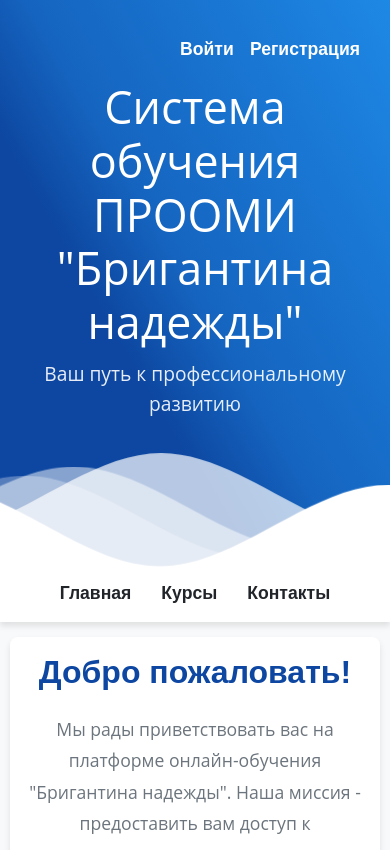
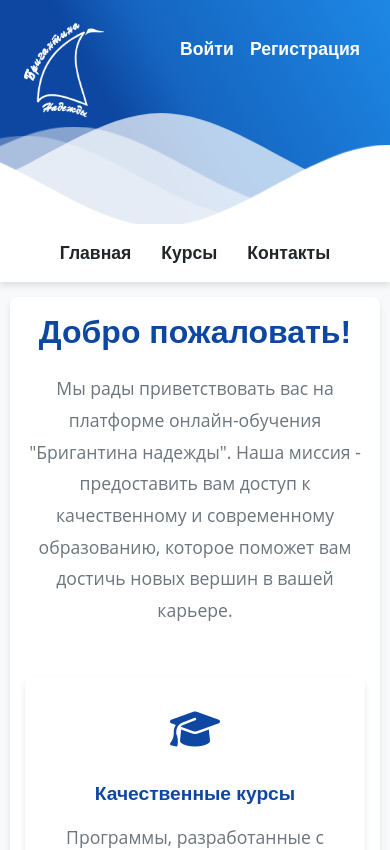
Before and after one commit to veron117/BrigantineHopeCourses, a Vue app: page / in a window 390 px wide. Shown: the top 850 px of the page. Built offline with nearby package versions, Linux system fonts and the light colour scheme.

Commit message:
Добавил логотип

```diff
--- a/src/components/Header.vue
+++ b/src/components/Header.vue
@@ -1,11 +1,16 @@
 <template>
-	<div>
+	<header>
 		<div class="header">
+			<div class="hero-logo">
+				<img src="@/assets/logo.png" alt="Бригантина надежды" />
+			</div>
 			<!--Content before waves-->
 			<div class="inner-header flex" style="height: auto">
 				<div class="hero-content">
-					<h1>Система обучения ПРООМИ "Бригантина надежды"</h1>
-					<p>Ваш путь к профессиональному развитию</p>
+					<div class="hero-text">
+						<h1>Система обучения ПРООМИ "Бригантина надежды"</h1>
+						<p>Ваш путь к профессиональному развитию</p>
+					</div>
 				</div>
 				<div class="profile-icon">
 					<template v-if="!authStore.isAuthenticated">
@@ -15,7 +20,11 @@
 						</div>
 					</template>
 					<template v-else>
-						<el-dropdown placement="bottom" style="cursor: pointer">
+						<el-dropdown
+							placement="bottom"
+							style="cursor: pointer"
+							trigger="click"
+						>
 							<el-avatar size="large" src="profileAvatar.png" />
 							<template #dropdown>
 								<el-dropdown-menu>
@@ -78,14 +87,16 @@
 			</div>
 			<!--Waves end-->
 		</div>
-		<nav>
+	</header>
+	<nav class="sticky-nav">
+		<div class="nav-container">
 			<ul>
 				<li><router-link to="/">Главная</router-link></li>
 				<li><router-link to="/courses">Курсы</router-link></li>
 				<li><router-link to="/contacts">Контакты</router-link></li>
 			</ul>
-		</nav>
-	</div>
+		</div>
+	</nav>
 </template>
 
 <script setup>
@@ -119,6 +130,11 @@ const handleLogout = async () => {
 </script>
 
 <style scoped>
+header {
+	display: block;
+	width: 100%;
+}
+
 .header {
 	position: relative;
 	text-align: center;
@@ -198,12 +214,24 @@ p {
 	color: white;
 }
 
-nav {
+.sticky-nav {
 	background-color: var(--white);
 	color: var(--dark);
 	padding: 15px 0;
-	margin-top: 0px;
+	margin: 0;
 	box-shadow: var(--shadow);
+	position: sticky;
+	top: 0;
+	left: 0;
+	right: 0;
+	z-index: 1000;
+	width: 100%;
+}
+
+.nav-container {
+	max-width: 1200px;
+	margin: 0 auto;
+	padding: 0 20px;
 }
 
 nav ul {
@@ -274,4 +302,32 @@ a:hover::after {
 		transform: translate3d(85px, 0, 0);
 	}
 }
+
+.hero-content {
+	position: relative;
+	width: 100vh;
+	margin: 0 auto;
+}
+
+.hero-logo {
+	display: none;
+}
+
+.hero-logo img {
+	max-height: 100px;
+	width: auto;
+	position: absolute;
+	left: 20px;
+	top: 20px;
+}
+
+@media (max-width: 768px) {
+	.hero-text {
+		display: none;
+	}
+
+	.hero-logo {
+		display: block;
+	}
+}
 </style>
```
Also changed, not shown: src/assets/logo.png (added).
